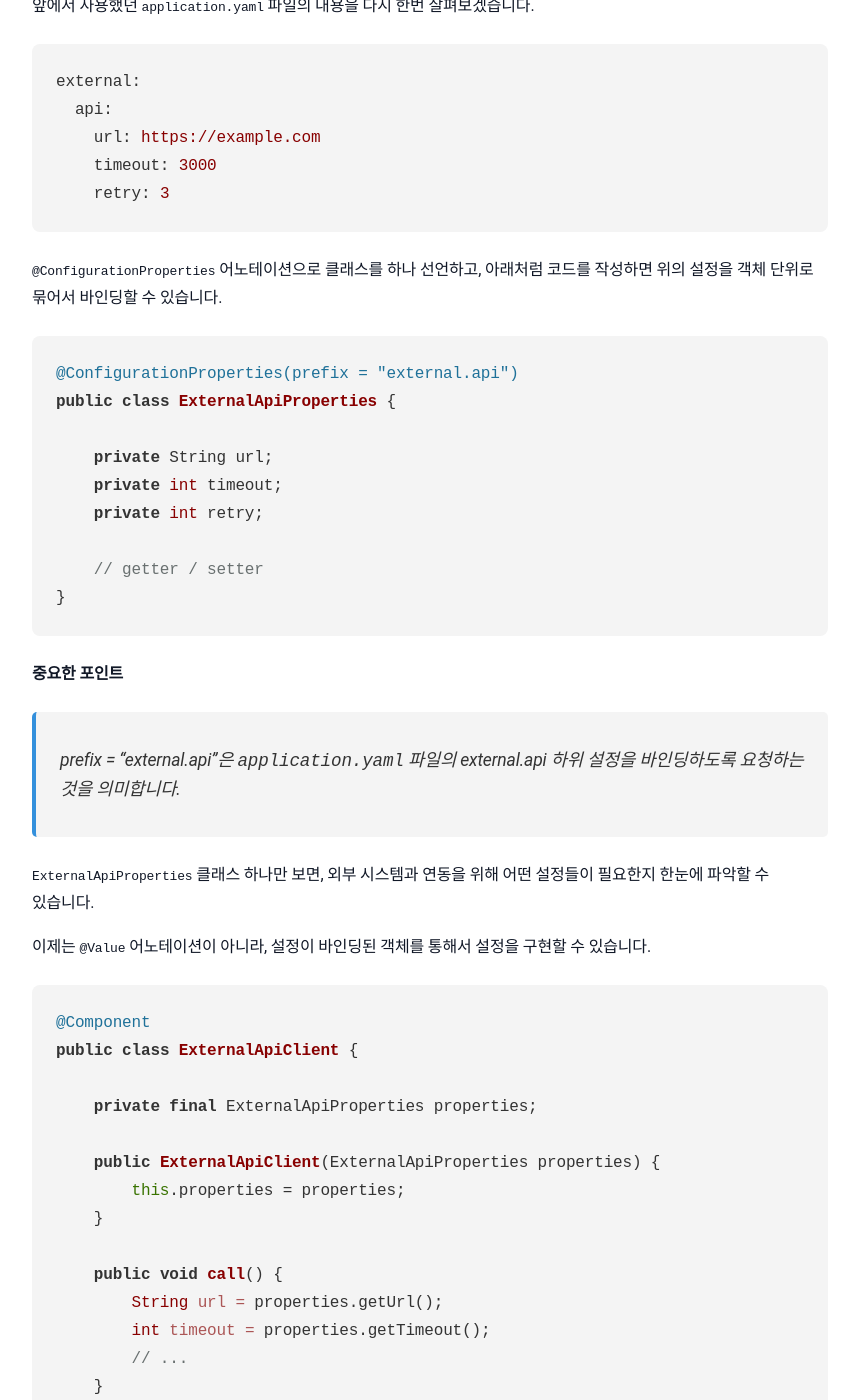
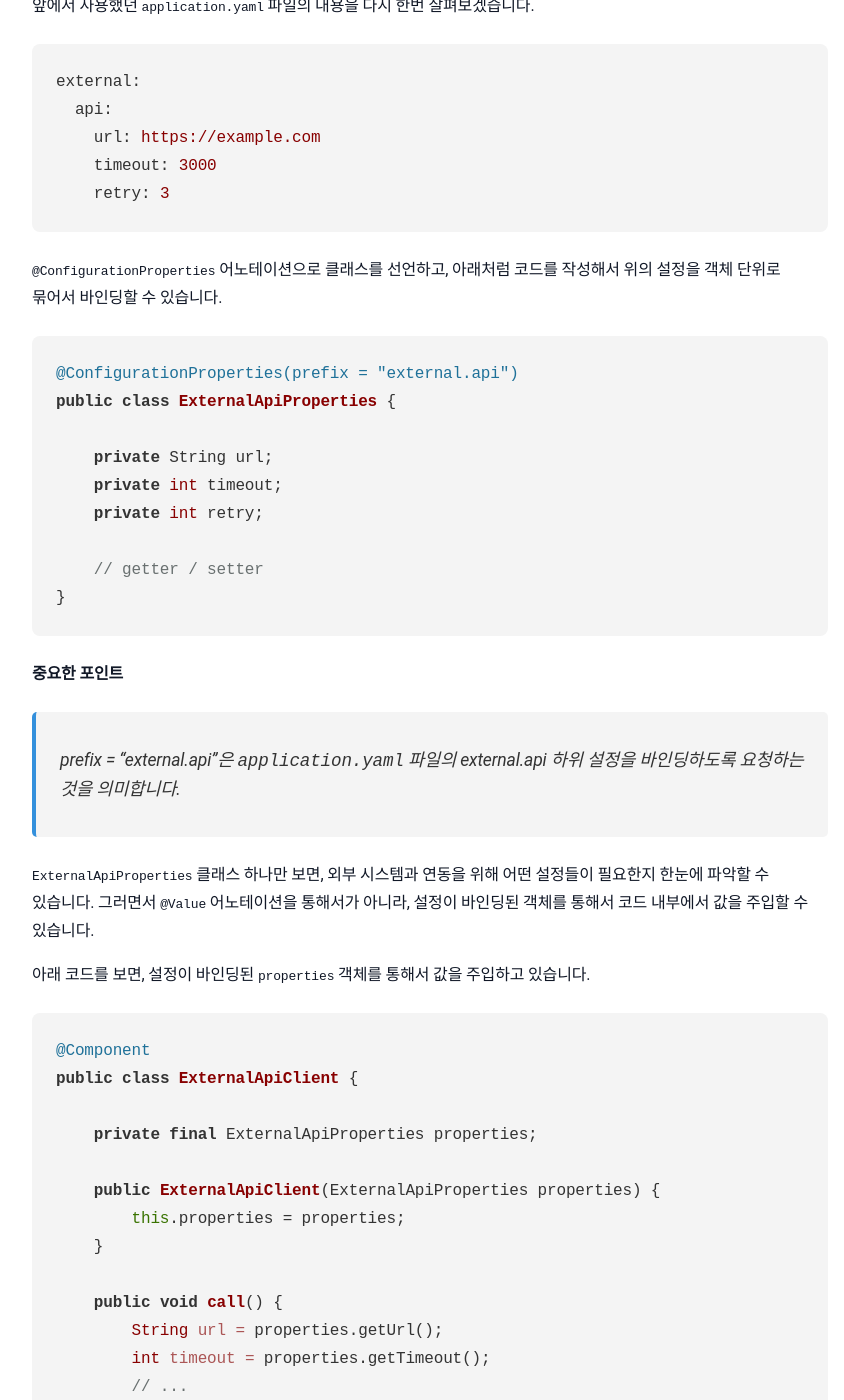
Before and after one commit to sanghoon-lee/sanghoon-lee.github.io, a Jekyll site: the page built from _posts/2026-02-05-Config.md, in a window 1280 px wide and 1400 px high, scrolled down 3937 px. Shown: the whole window, without its empty margins (210-1054 px from the left). Built offline with Jekyll 4.4.1, drawn with Linux system fonts in a browser that asks for light colours; nearby versions of some CDN libraries; comment, search, counter and statistics services are not loaded; some of the changed text lies outside the part shown.

Commit message:
포스팅 추가: 애플리케이션 설정

````diff
--- a/_posts/2026-02-05-Config.md
+++ b/_posts/2026-02-05-Config.md
@@ -134,7 +134,7 @@ external:
     retry: 3
 ```
 
-`@ConfigurationProperties` 어노테이션으로 클래스를 하나 선언하고, 아래처럼 코드를 작성하면 위의 설정을 객체 단위로 묶어서 바인딩할 수 있습니다.
+`@ConfigurationProperties` 어노테이션으로 클래스를 선언하고, 아래처럼 코드를 작성해서 위의 설정을 객체 단위로 묶어서 바인딩할 수 있습니다.
 
 ```java
 @ConfigurationProperties(prefix = "external.api")
@@ -152,9 +152,9 @@ public class ExternalApiProperties {
 
 > prefix = "external.api"은 `application.yaml` 파일의 external.api 하위 설정을 바인딩하도록 요청하는 것을 의미합니다.
 
-`ExternalApiProperties` 클래스 하나만 보면, 외부 시스템과 연동을 위해 어떤 설정들이 필요한지 한눈에 파악할 수 있습니다.
+`ExternalApiProperties` 클래스 하나만 보면, 외부 시스템과 연동을 위해 어떤 설정들이 필요한지 한눈에 파악할 수 있습니다. 그러면서 `@Value` 어노테이션을 통해서가 아니라, 설정이 바인딩된 객체를 통해서 코드 내부에서 값을 주입할 수 있습니다.
 
-이제는 `@Value` 어노테이션이 아니라, 설정이 바인딩된 객체를 통해서 설정을 구현할 수 있습니다.
+아래 코드를 보면, 설정이 바인딩된 `properties` 객체를 통해서 값을 주입하고 있습니다.
 
 ```java
 @Component
@@ -188,9 +188,9 @@ public class ExternalApiRetryPolicy {
 }
 ```
 
-위의 코드에서 `ExternalApiClient`와 `ExternalApiRetryPolicy` 클래스는 설정이 바인딩된 `properties` 클래스 객체로부터 값을 주입받고 있습니다.
+물론, `ExternalApiClient`와 `ExternalApiRetryPolicy` 클래스로 값을 주입하는 코드는 여전히 분산되어 있습니다. 하지만, 설정 구조의 정의는 `ExternalApiProperties` 클래스 한 곳으로 모였습니다.
 
-설정이 더 이상 흩어진 값의 집합이 아니라, 하나의 단위 기능을 구성하는 구성 요소로 보이게 됩니다. 그러면서 설정 구조가 코드에 자연스럽게 녹아들게 되었습니다.
+이제는 설정이 더 이상 개별 값의 집합이 아닌, 애플리케이션 설계의 일부로 보이게 되었습니다.
 
 ## 마무리하며
 
````
